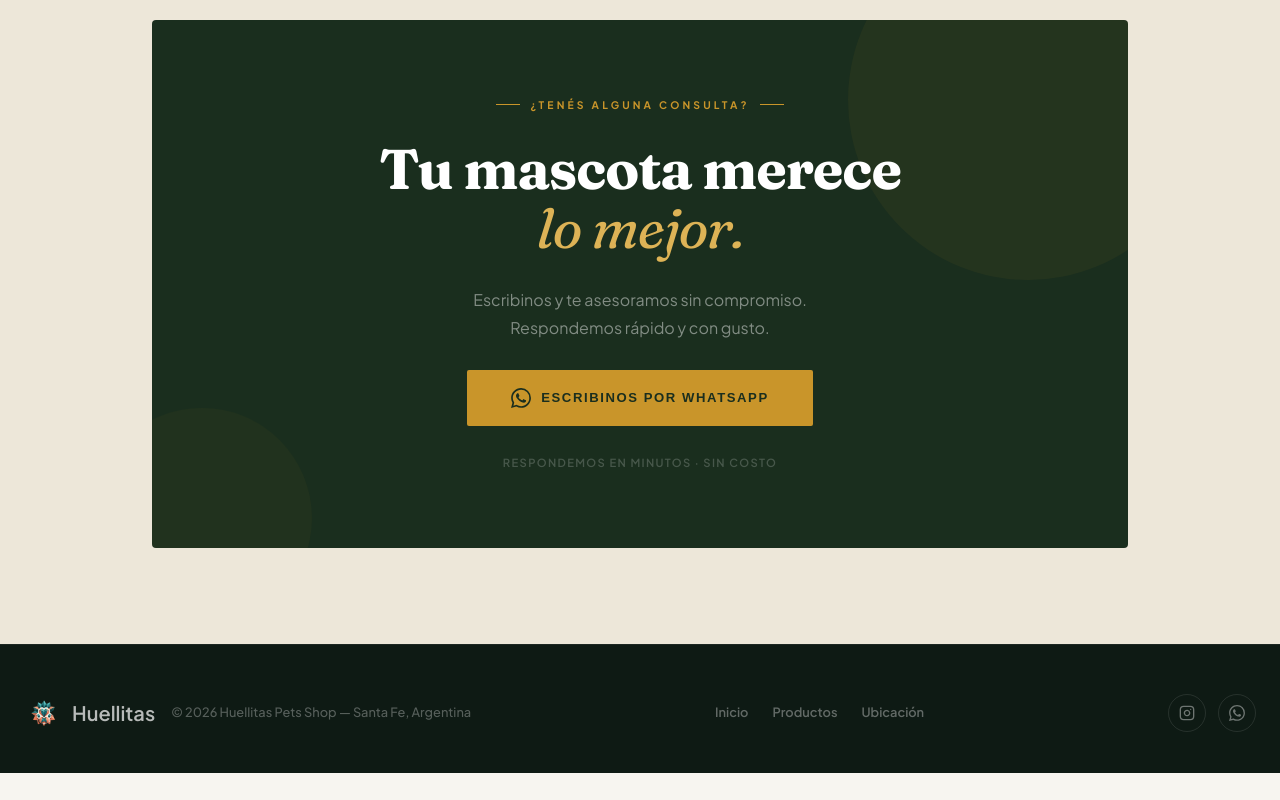
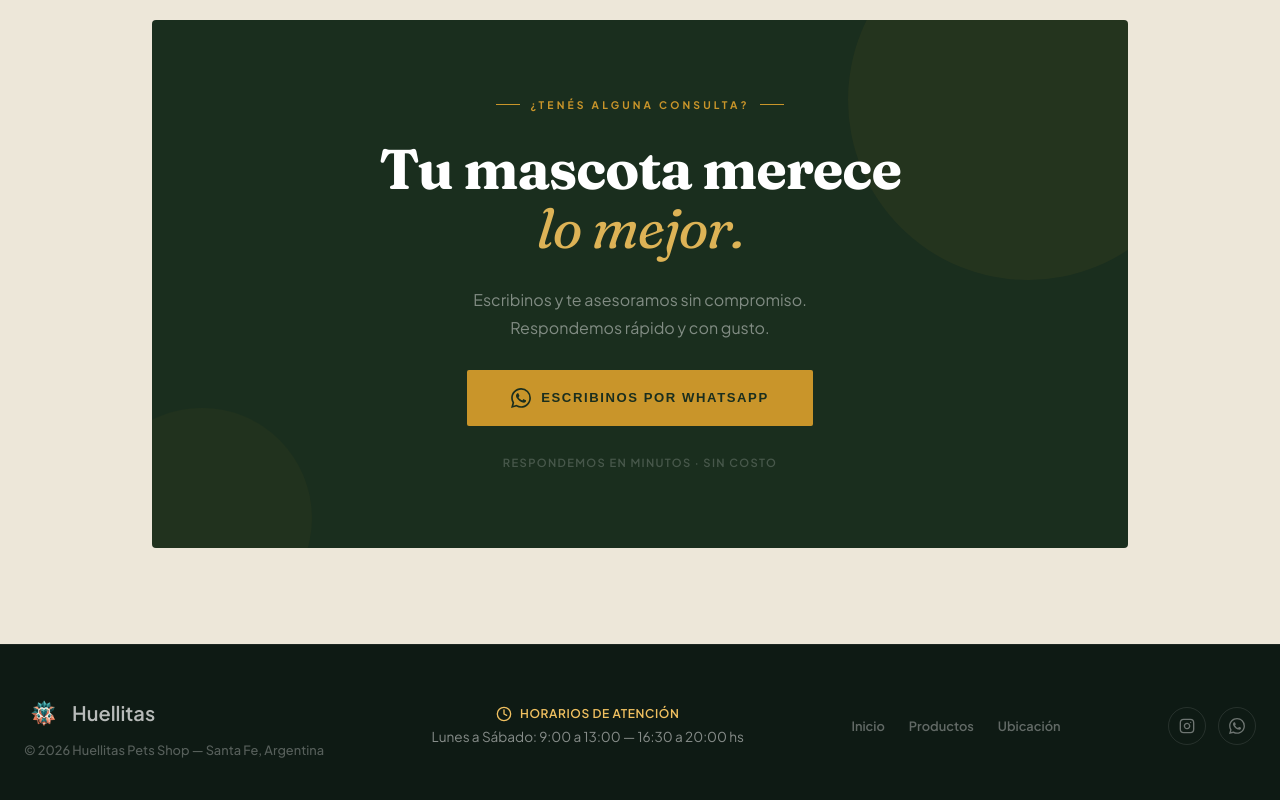
Before and after one commit to deepfocusbusiness1-ship-it/huellitas-web, a Next.js app: page /homepage in a window 1280 px wide. Shown: the part 2965-3765 px from the top of the page. Before the commit the page ends 3738 px from the top, so only its background shows below. Built offline with nearby package versions, Linux system fonts and the light colour scheme.

Commit message:
Update Footer.tsx

```diff
--- a/src/components/Footer.tsx
+++ b/src/components/Footer.tsx
@@ -14,10 +14,10 @@ export default function Footer() {
       }}
     >
       <div className="max-w-7xl mx-auto">
-        <div className="flex flex-col md:flex-row items-center justify-between gap-6">
-          {/* Logo + copyright */}
-          <div className="flex items-center gap-4">
-            {/* ⚠️ FIX: se pasa textStyle con color blanco para que el texto sea visible en footer oscuro */}
+        <div className="flex flex-col lg:flex-row items-center justify-between gap-8">
+
+          {/* 1. Logo + copyright */}
+          <div className="flex flex-col items-center lg:items-start gap-2">
             <AppLogo
               size={40}
               text="Huellitas"
@@ -32,7 +32,20 @@ export default function Footer() {
             </span>
           </div>
 
-          {/* Links */}
+          {/* 2. NUEVA SECCIÓN: Horarios de Atención */}
+          <div className="flex flex-col items-center gap-1 text-center">
+            <div className="flex items-center gap-2" style={{ color: "#f0c060" }}>
+              <ClockIcon />
+              <span className="font-semibold uppercase tracking-wider" style={{ fontSize: "0.75rem" }}>
+                Horarios de Atención
+              </span>
+            </div>
+            <p style={{ color: "rgba(255,255,255,0.5)", fontSize: "0.85rem" }}>
+              Lunes a Sábado: 9:00 a 13:00 — 16:30 a 20:00 hs
+            </p>
+          </div>
+
+          {/* 3. Links */}
           <div className="flex items-center gap-6">
             {[
               { label: "Inicio", href: "#inicio" },
@@ -57,7 +70,7 @@ export default function Footer() {
             ))}
           </div>
 
-          {/* Social */}
+          {/* 4. Social */}
           <div className="flex items-center gap-3">
             <a
               href="https://instagram.com/huellitaspetsshop"
@@ -118,6 +131,26 @@ export default function Footer() {
   );
 }
 
+// --- ICONOS ---
+
+function ClockIcon() {
+  return (
+    <svg
+      width="16"
+      height="16"
+      viewBox="0 0 24 24"
+      fill="none"
+      stroke="currentColor"
+      strokeWidth="2"
+      strokeLinecap="round"
+      strokeLinejoin="round"
+    >
+      <circle cx="12" cy="12" r="10" />
+      <polyline points="12 6 12 12 16 14" />
+    </svg>
+  );
+}
+
 function InstagramIcon() {
   return (
     <svg
```
